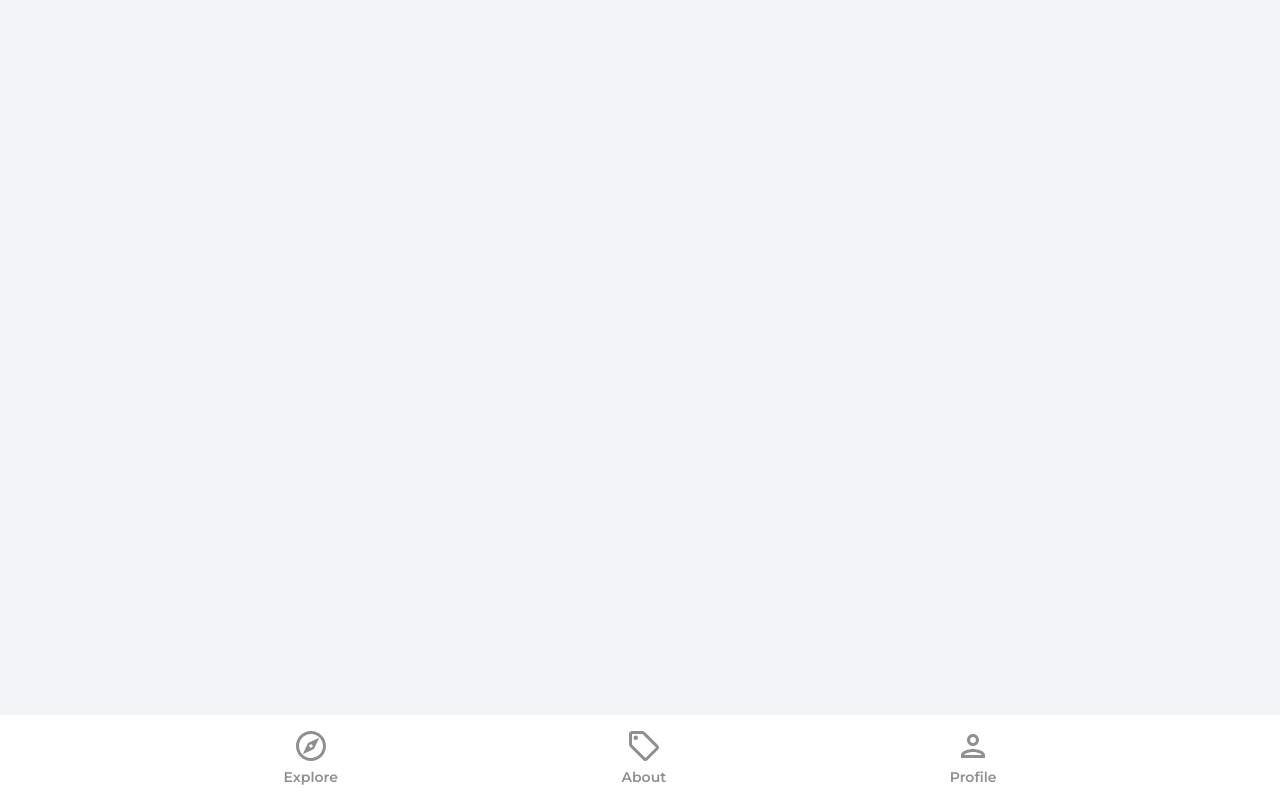
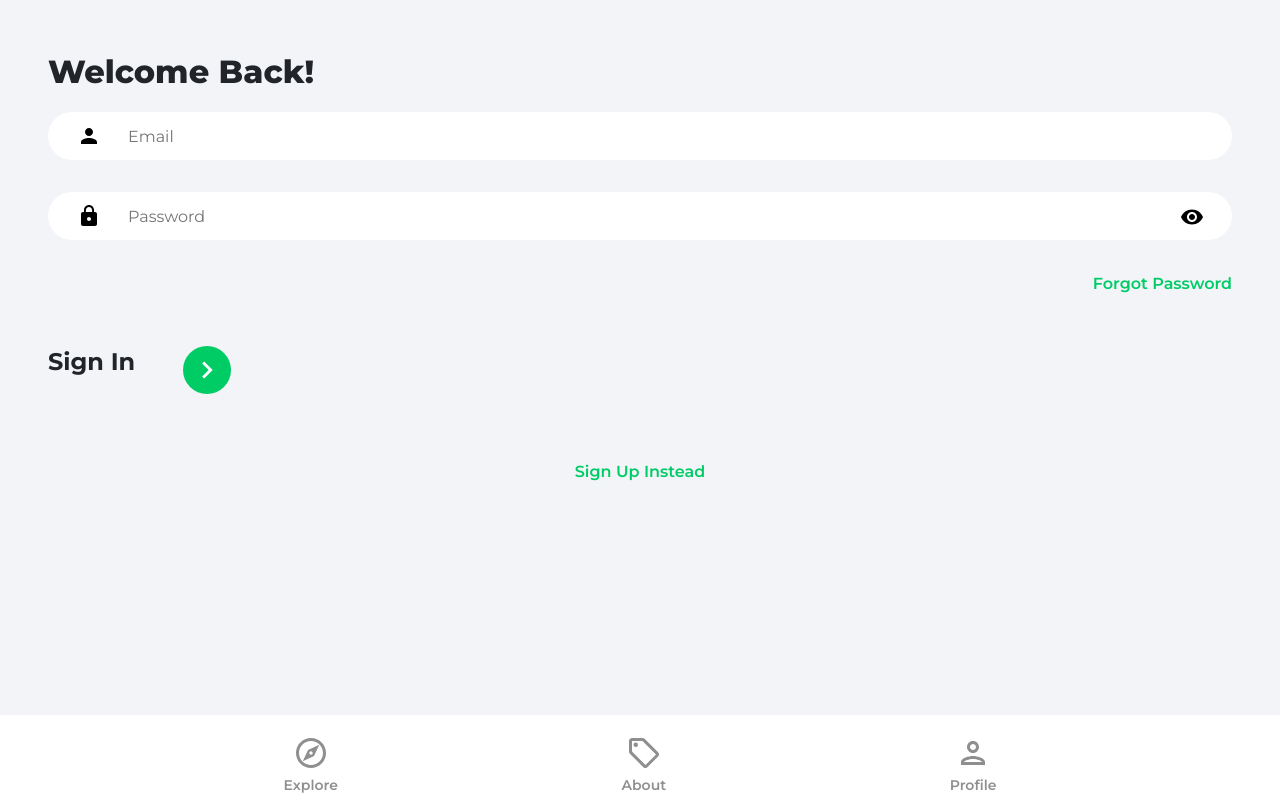
Before and after one commit to edewajosh/vigilant-barnacle, a React (Create React App) app in the folder fin-app/: page /sign-in in a window 1280 px wide. Built offline with nearby package versions, Linux system fonts and the light colour scheme; the HTML template or start-up script is replaced by a standard one.

Commit message:
added authentication

```diff
--- a/fin-app/package.json
+++ b/fin-app/package.json
@@ -6,7 +6,9 @@
     "@testing-library/jest-dom": "^5.16.5",
     "@testing-library/react": "^13.3.0",
     "@testing-library/user-event": "^13.5.0",
+    "bootstrap": "^5.2.0",
     "react": "^18.2.0",
+    "react-bootstrap": "^2.5.0",
     "react-dom": "^18.2.0",
     "react-router-dom": "^6.3.0",
     "react-scripts": "5.0.1",
--- a/fin-app/src/App.js
+++ b/fin-app/src/App.js
@@ -1,22 +1,32 @@
+import { useEffect, useState } from 'react';
 import { BrowserRouter as Router, Route, Routes } from 'react-router-dom'
 import NavBar from "./components/NavBar";
+import PrivateRoute from './components/PrivateRoute';
+import { LoginProvider } from './context/LoginContext';
 import About from './pages/About';
 import Dashboard from './pages/Dashboard';
 import Explore from './pages/Explore';
-
+import SignIn from './pages/SignIn';
 
 const App = () => {
+  const [token, setToken] = useState([])
+  useEffect(() => {
+  })
+
   return (
-    <>
+    <LoginProvider.Provider value={[token, setToken]}>
       <Router>
         <Routes>
           <Route path='/' element={<Explore />}/>
-          <Route path='/dashboard' element={<Dashboard />}/>
+          <Route path='/dashboard' element={ <PrivateRoute />} >
+            <Route path='/dashboard' element={<Dashboard />}/>
+          </Route>
           <Route path='/about' element={<About />} />
+          <Route path="/sign-in" element={<SignIn />}/>
         </Routes>
         <NavBar />
       </Router>
-    </>
+    </LoginProvider.Provider>
   );
 }
 
--- /dev/null
+++ b/fin-app/src/components/Content.jsx
@@ -0,0 +1,32 @@
+import { useEffect, useState } from "react"
+import Payment from "./Payment"
+
+const API_URL = 'http://127.0.0.1:8002/api/v1/payment/transaction/'
+
+const Content = () => {
+    const [payments, setPayments] = useState([])
+
+    useEffect(() => {
+      const fetchPaymentDetails = async () => {
+        const req = await fetch(API_URL)
+        const data = await req.json()
+        setPayments(data)
+      }
+
+      fetchPaymentDetails()
+    }, [])
+
+  return (
+    <div className="content">
+        <ul>
+            {
+                payments && payments.map((payment) => (
+                    <Payment key={payment.id} payment={payment} />
+                ))
+            }
+        </ul>
+    </div>
+  )
+}
+
+export default Content
--- /dev/null
+++ b/fin-app/src/components/Payment.jsx
@@ -0,0 +1,12 @@
+
+const Payment = ({payment}) => {
+  return (
+    <div>
+        <h2>{payment.name}</h2>
+        <p>{payment.description}</p>
+        <p>{payment.completed}</p>
+    </div>
+  )
+}
+
+export default Payment
--- /dev/null
+++ b/fin-app/src/components/PrivateRoute.jsx
@@ -0,0 +1,12 @@
+import { useContext } from 'react';
+import { Outlet, Navigate } from 'react-router-dom';
+import { LoginProvider } from '../context/LoginContext';
+
+
+const PrivateRoute = () => {
+    const [token,] = useContext(LoginProvider)
+    console.log(token.length)
+    return token.length > 0 ? <Outlet /> : <Navigate to='/sign-in' />
+}
+
+export default PrivateRoute;
--- /dev/null
+++ b/fin-app/src/components/SideBar.jsx
@@ -0,0 +1,9 @@
+const SideBar = () => {
+  return (
+    <div className="sidebar">
+        <h1>Menu</h1>
+    </div>
+  )
+}
+
+export default SideBar
--- /dev/null
+++ b/fin-app/src/context/LoginContext.js
@@ -0,0 +1,3 @@
+import { createContext } from "react";
+
+export const LoginProvider = createContext([])
--- a/fin-app/src/index.css
+++ b/fin-app/src/index.css
@@ -1,4 +1,5 @@
 @import url('https://fonts.googleapis.com/css2?family=Montserrat:wght@200;300;400;500;600;700;800;900&display=swap');
+/* @import "bootstrap/dist/css/bootstrap.min.css"; */
 * {
   box-sizing: border-box;
 }
@@ -819,3 +820,25 @@ button {
   font-size: 0.8rem;
   opacity: 0.75;
 }
+
+.sidebar{
+  background: rgb(224, 227, 228);
+  position: relative;
+  left: 0;
+  height: auto;
+  padding: 20px;
+  transition: all 0.5s ease;
+  padding-left: 20px;
+  width: 20%;
+}
+.content{
+  width: 80%;
+  right: 0;
+  padding: 5px;
+}
+
+.row{
+  padding-top: 20px;
+  display: flex;
+  height: auto;
+}
--- a/fin-app/src/pages/Dashboard.jsx
+++ b/fin-app/src/pages/Dashboard.jsx
@@ -1,7 +1,12 @@
+import Content from "../components/Content"
+import SideBar from "../components/SideBar"
 
 const Dashboard = () => {
   return (
-    <div className="profile">Dashboard</div>
+    <div className="row">
+      <SideBar />
+      <Content />
+    </div>
   )
 }
 
--- /dev/null
+++ b/fin-app/src/pages/SignIn.jsx
@@ -0,0 +1,108 @@
+import { useContext, useState } from 'react';
+import { Link, useNavigate } from 'react-router-dom';
+import { ReactComponent as ArrowRightIcon } from '../assets/svg/keyboardArrowRightIcon.svg';
+import visibilityIcon from '../assets/svg/visibilityIcon.svg';
+import { LoginProvider } from '../context/LoginContext';
+
+
+const API_URL = 'http://127.0.0.1:8000/api/token/'
+
+const SignIn = () => {
+
+    const [, setToken] = useContext(LoginProvider)
+
+    const [showPassword, setShowPassword] = useState(false);
+
+    const [formData, setFormData ] = useState({
+        email: '',
+        password: ''
+    })
+
+    const {email, password} = formData
+
+    const navigate = useNavigate()
+
+    const onChange = (e) => {
+        setFormData((prevState) => ({
+            ...prevState,
+            [e.target.id]: e.target.value,
+        }))
+    }
+
+    const onSubmit = async (e) => {
+        e.preventDefault()
+
+        try {
+            const userCredential = await fetch( API_URL,{
+                method: 'POST',
+                headers: {
+                    'Accept': 'application/json',
+                    'Content-Type': 'application/json'
+                },
+                body: JSON.stringify({'email': email, 'password': password})
+            })
+            const userDetails = await userCredential.json()
+            console.log('Line 45', userDetails)
+            if(userDetails['access']){
+                setToken(userDetails)
+                navigate('/dashboard')
+            }
+        } catch (error) {
+           console.error('Bad User Credentials')
+        }
+
+    }
+  return (
+    <>
+        <div className='pageContainer'>
+            <header>
+                <p className='pageHeader'>
+                    Welcome Back!
+                </p>
+            </header>
+            <form onSubmit={onSubmit}>
+                <input
+                    type="email"
+                    className="emailInput"
+                    id="email"
+                    placeholder='Email'
+                    value={email}
+                    onChange={onChange}
+                />
+                <div className='passwordInputDiv'>
+                    <input
+                        type={showPassword ? 'text': 'password'}
+                        className="passwordInput"
+                        id='password'
+                        placeholder='Password'
+                        value={password}
+                        onChange={onChange}
+                     />
+                     <img
+                        src={visibilityIcon}
+                        alt="show password"
+                        className='showPassword'
+                        onClick={() => setShowPassword((prevState) => !prevState)}
+                     />
+                </div>
+                <Link to='/forgot-password' className='forgotPasswordLink'>
+                    Forgot Password
+                </Link>
+                <div className='signInBar'>
+                    <p className='signInText'>
+                        Sign In
+                    </p>
+                    <button className="signInButton">
+                        <ArrowRightIcon fill='#ffffff' width='34px' height='34px' />
+                    </button>
+                </div>
+            </form>
+            {/* Google OAuth */}
+           {/* <OAuth/> */}
+            <Link to='/sign-up' className='registerLink'>Sign Up Instead</Link>
+        </div>
+    </>
+  )
+}
+
+export default SignIn
```
Also changed, not shown: fin-app/src/hooks/useAuthStatus.js (added, +22 -0 lines), 1 other file (tests, documents, lock files or other folders).
